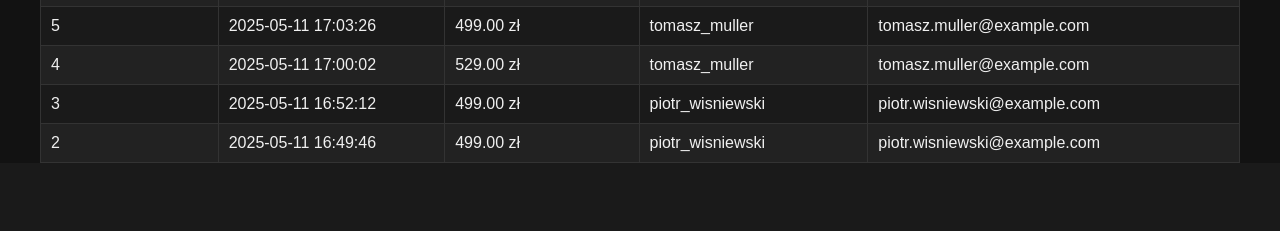
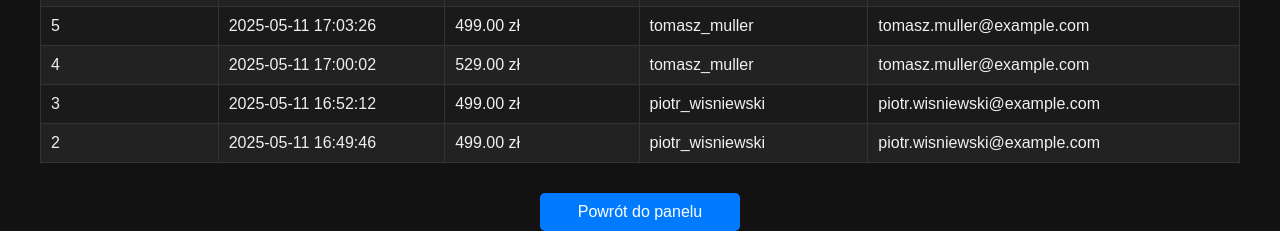
Before and after one commit to GGTeacherOP/Buty_Opalacz_Dziewit, a PHP site: page /lista_zamowien.php in a window 1280 px wide. Shown: the part 1436-1667 px from the top of the page. Before the commit the page ends 1599 px from the top, so only its background shows below. Run offline with PHP 8.4, Linux system fonts and the light colour scheme; the visitor is signed in with stand-in values (Sample User, id 1); data comes from the database, SQL or seed files in the repository.

Commit message:
lista zamowien dla kierownika.php

```diff
--- a/lista_zamowien.php
+++ b/lista_zamowien.php
@@ -1,13 +1,9 @@
 <?php
-
-
 session_start();
 
 include 'auth_utils.php';
 $zalogowany = isset($_SESSION['username']);
 $rola = $_SESSION['rola'];
-
-
 
 $conn = new mysqli("localhost", "root", "", "buty");
 if ($conn->connect_error) {
@@ -24,7 +20,7 @@ $result = $conn->query($sql);
 <head>
     <meta charset="UTF-8">
     <title>Zamówienia klientów</title>
-<style>
+    <style>
         * {
             margin: 0;
             padding: 0;
@@ -85,6 +81,23 @@ $result = $conn->query($sql);
             text-align:center;
             margin-bottom:20px;
         }
+
+        .back-button {
+            display: block;
+            width: 200px;
+            margin: 30px auto;
+            padding: 10px;
+            background-color: #007bff;
+            color: white;
+            text-align: center;
+            text-decoration: none;
+            border-radius: 5px;
+            transition: background-color 0.3s;
+        }
+
+        .back-button:hover {
+            background-color: #0056b3;
+        }
     </style>
 </head>
 <body>
@@ -94,7 +107,6 @@ $result = $conn->query($sql);
 </div>
 
 <h2>Lista Zamówien</h2>
-
 
 <?php
 if ($result->num_rows > 0) {
@@ -116,5 +128,7 @@ if ($result->num_rows > 0) {
 $conn->close();
 ?>
 
+<a href="panel_pracownikow.php" class="back-button">Powrót do panelu</a>
+
 </body>
 </html>
```
